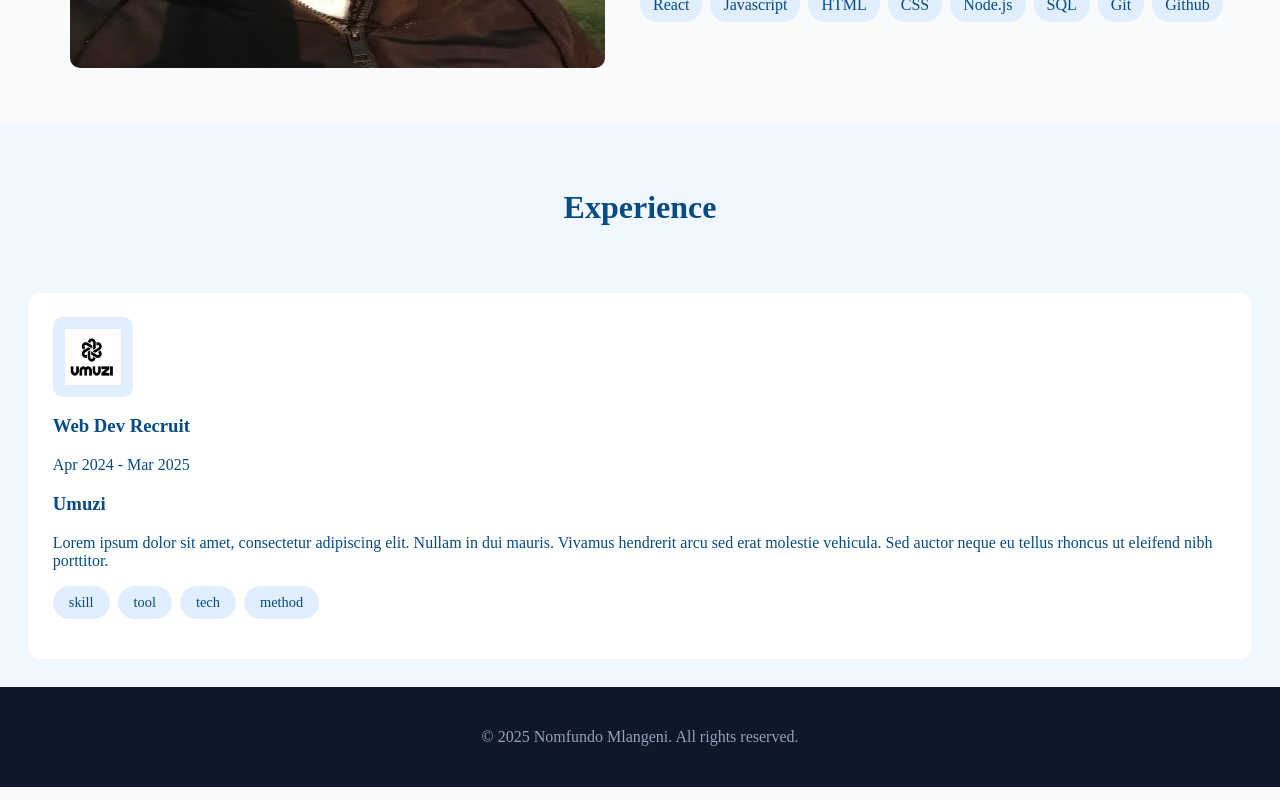
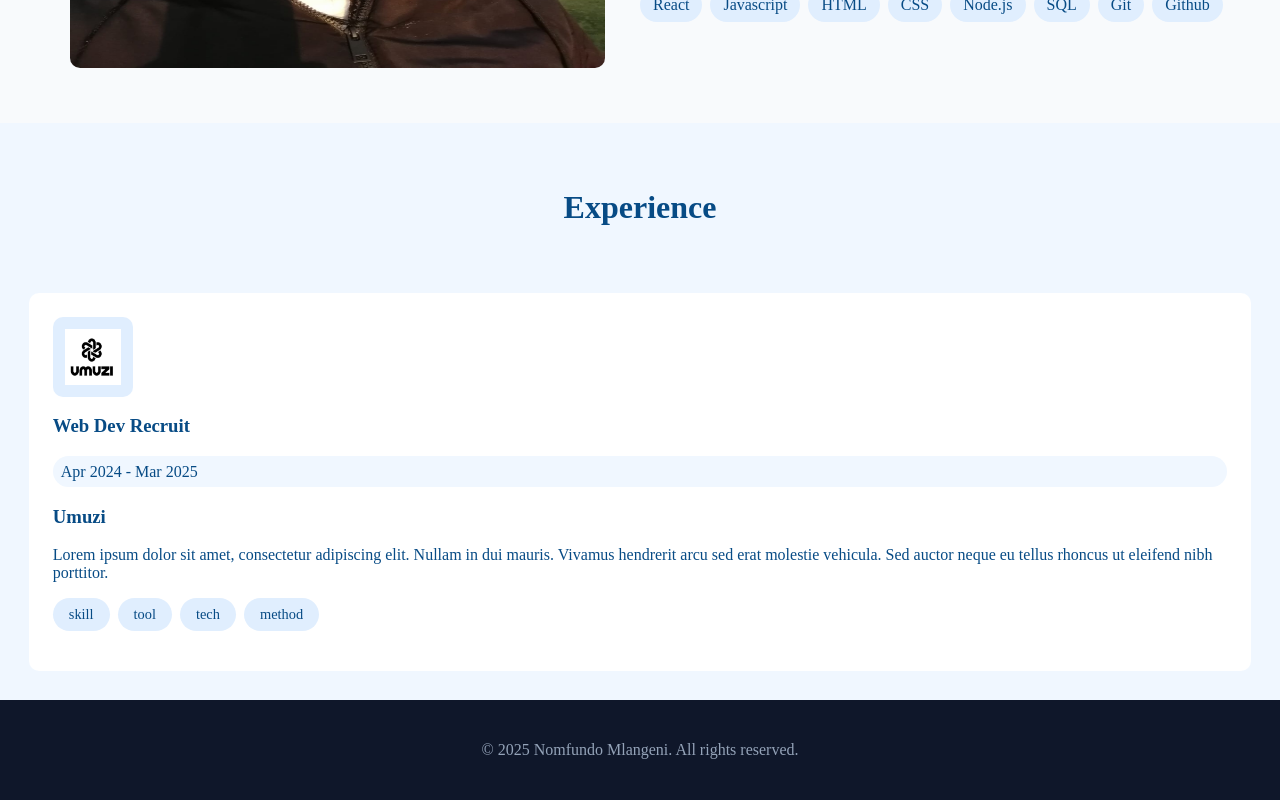
Before and after one commit to NomfundoFlorence/web-portfolio, a React (Vite) app: page / in a window 1280 px wide. Shown: the part 1022-1822 px from the top of the page. Built offline with nearby package versions, Linux system fonts and the light colour scheme.

Commit message:
experience colors update

```diff
--- a/public/Experience.css
+++ b/public/Experience.css
@@ -39,6 +39,12 @@
   height: 70%;
 }
 
+.experience-card .dates {
+  background-color: #f0f7ff;
+  padding: .4rem .5rem;
+  border-radius: 100px;
+}
+
 .technologies {
   display: flex;
   flex-wrap: wrap;
--- a/src/components/Experience.jsx
+++ b/src/components/Experience.jsx
@@ -1,5 +1,11 @@
 import "/public/Experience.css";
 import umuzi from '../assets/umuzi.png'
+
+// import exp from '../assets/experience.json'
+
+// const experienceData = JSON.parse(exp)
+// console.log(experienceData);
+
 
 export default function Experience() {
   return (
```
